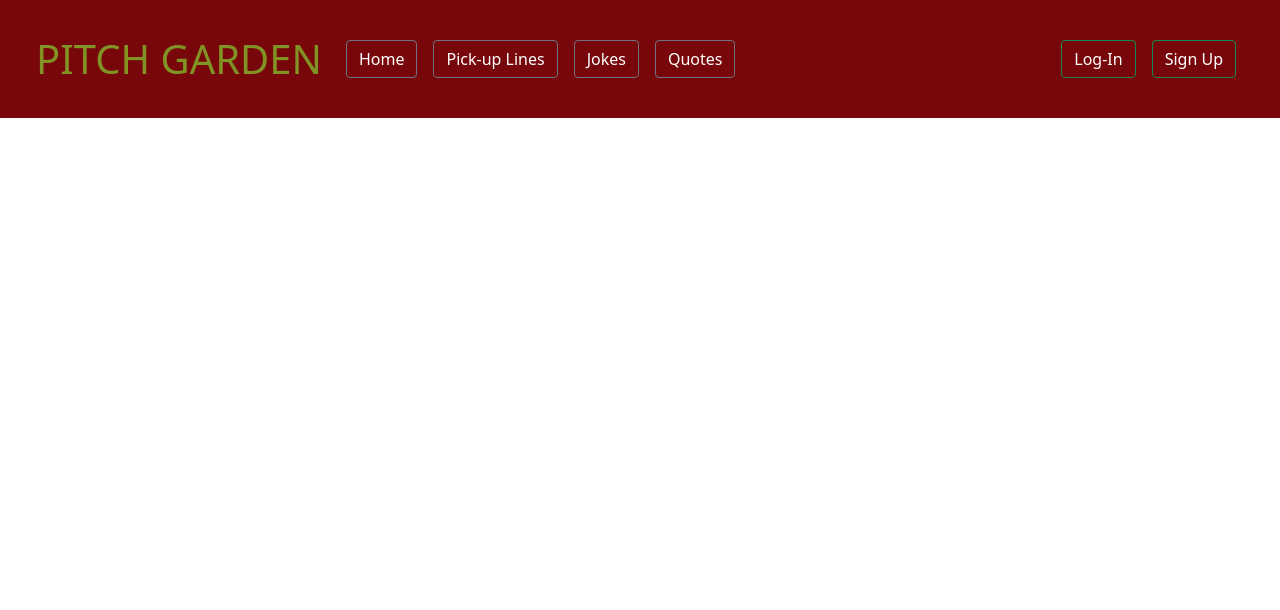
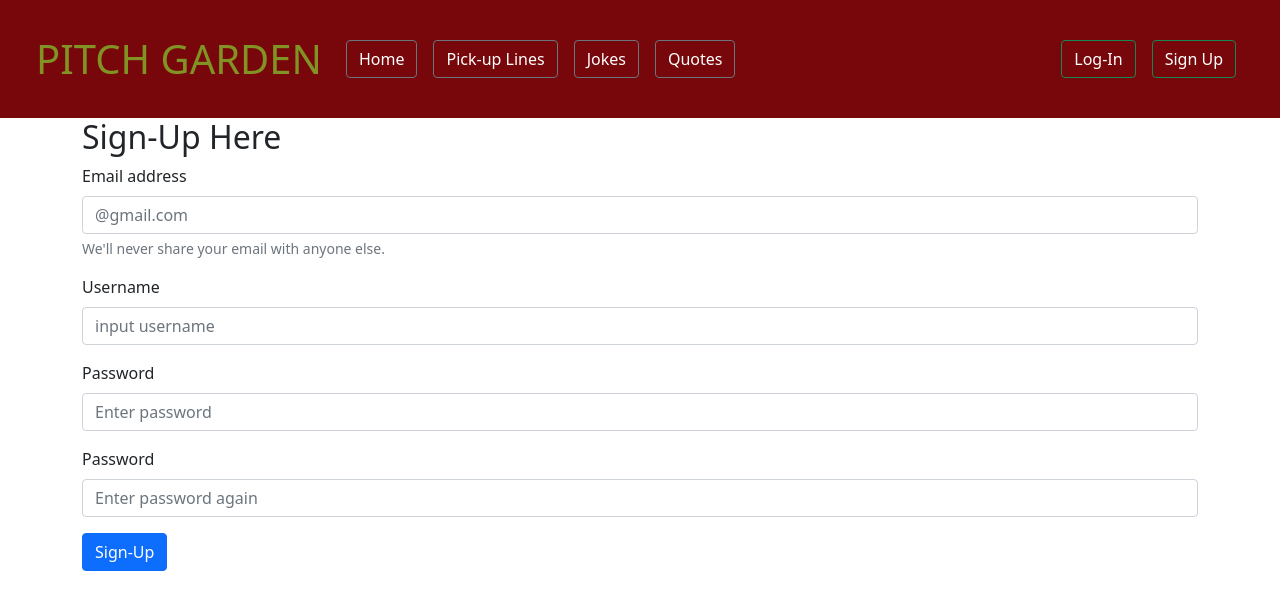
Before and after one commit to Charlotte-Natasha/PITCH-GARDEN, a Flask app: page /sign-up in a window 1280 px wide. Shown: the top 610 px of the page. Run offline with Flask 2, Linux system fonts and the light colour scheme.

Commit message:
styled login and sign up forms

```diff
--- a/app/request.py
+++ b/app/auth.py
@@ -1,15 +1,15 @@
 from flask import Blueprint, render_template, redirect, url_for
 
-request = Blueprint("request", __name__)
+auth = Blueprint("auth", __name__)
 
-@request.route("/login")
+@auth.route("/login")
 def login():
     return render_template("login.html")
 
-@request.route("/sign-up")
+@auth.route("/sign-up")
 def sign_up():
     return render_template("signup.html")
 
-@request.route("/logout")
-def sign_up():
+@auth.route("/logout")
+def logout():
     return redirect(url_for("views.index"))
--- a/app/templates/base.html
+++ b/app/templates/base.html
@@ -18,11 +18,13 @@
 <body>
     <!-- Navbar -->
     {% include "navbar.html"%}
-
+<div class="container">
     <!-- Main Content -->
     {% block content %}
+    {% endblock %}
+</div>
 
-    {% endblock %}
+
     <script src="https://cdn.jsdelivr.net/npm/bootstrap@5.0.2/dist/js/bootstrap.bundle.min.js" integrity="sha384-MrcW6ZMFYlzcLA8Nl+NtUVF0sA7MsXsP1UyJoMp4YLEuNSfAP+JcXn/tWtIaxVXM" crossorigin="anonymous"></script>
 </body>
 </html>
--- a/app/templates/index.html
+++ b/app/templates/index.html
@@ -2,10 +2,7 @@
 <title>{% block title%} Pitch Garden {%endblock%}</title>
 <!-- Styles block -->
 
-{% block styles%}
 
-<link rel="stylesheet" href="{{url_for('static',filename='css/style.css')}}">
-{%endblock%}
 
 {% block content%}
 
--- a/app/templates/signup.html
+++ b/app/templates/signup.html
@@ -1,2 +1,26 @@
 {% extends 'base.html'%}
-<title>{% block title%} Pitch Garden {%endblock%}</title>
+<title>{% block title%} Sign-Up {%endblock%}</title>
+
+{% block content%}
+<form method="POST">
+    <h2>Sign-Up Here</h2>
+    <div class="mb-3">
+        <label for="exampleInputEmail1" class="form-label">Email address</label>
+        <input type="email" name="email" class="form-control" id="email"  placeholder="@gmail.com" aria-describedby="emailHelp">
+        <div id="emailHelp" class="form-text">We'll never share your email with anyone else.</div>
+    </div>
+    <div class="mb-3">
+        <label for="username" class="form-label">Username</label>
+        <input type="text" name="username" id="username" class="form-control" placeholder="input username">
+    </div>
+    <div class="mb-3">
+        <label for="exampleInputPassword1" class="form-label">Password</label>
+        <input type="password" name="password" class="form-control" placeholder="Enter password" id="exampleInputPassword1">
+    </div>
+    <div class="mb-3">
+        <label for="exampleInputPassword2" class="form-label">Password</label>
+        <input type="password2" name="password2" class="form-control" placeholder="Enter password again" id="exampleInputPassword1">
+    </div>
+    <button type="submit" class="btn btn-primary">Sign-Up</button>
+</form>
+{%endblock%}
--- a/app/views.py
+++ b/app/views.py
@@ -4,8 +4,7 @@ from flask import Blueprint
 views = Blueprint("views", __name__)
 
 #Views
-@views.route('/')
-@views.route('/index')
+@views.route("/")
 def index():
     '''
     View root page function that returns the index page and its data
```
Also changed, not shown: app/__init__.py (+3 -4 lines), app/templates/login.html (+4 -4 lines).
